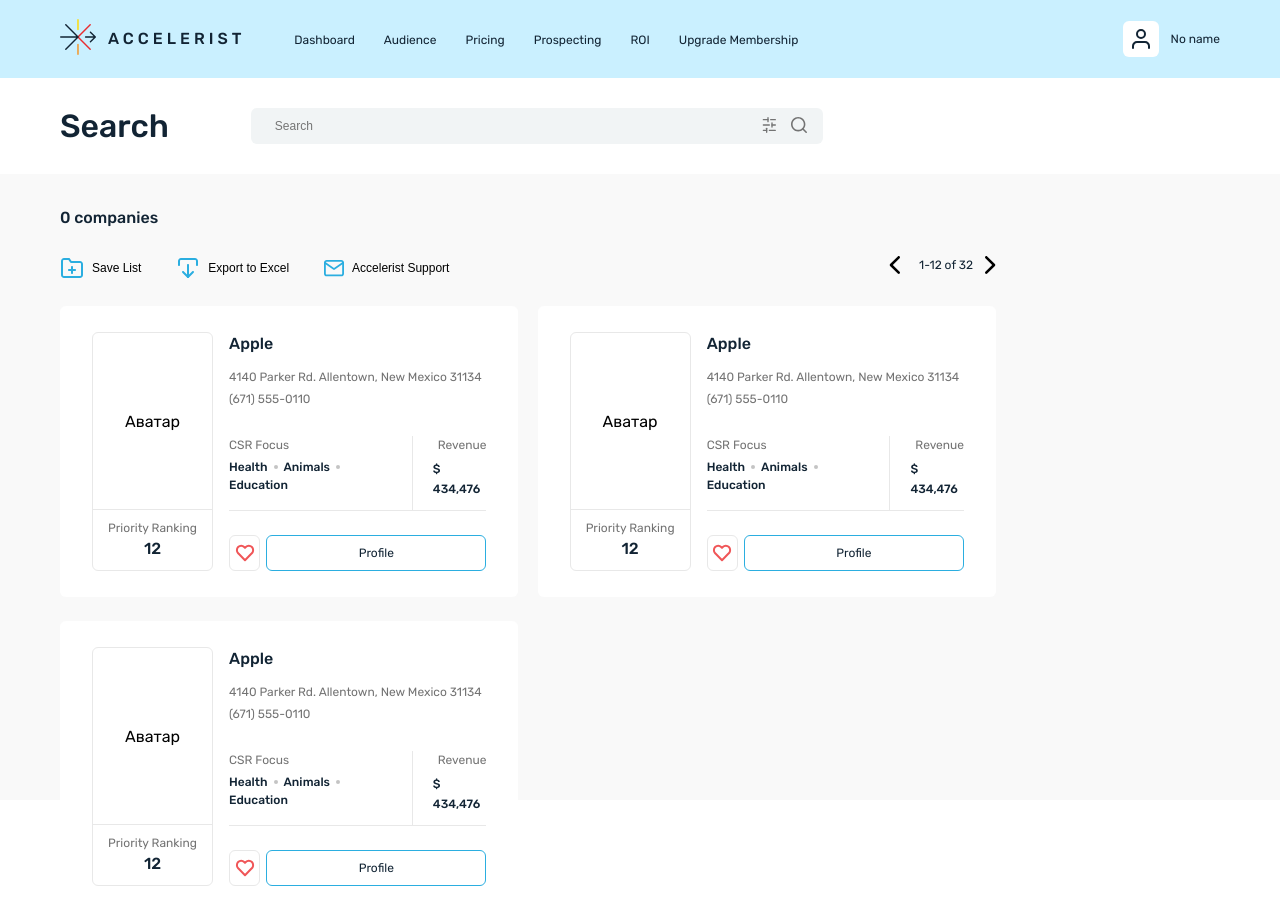
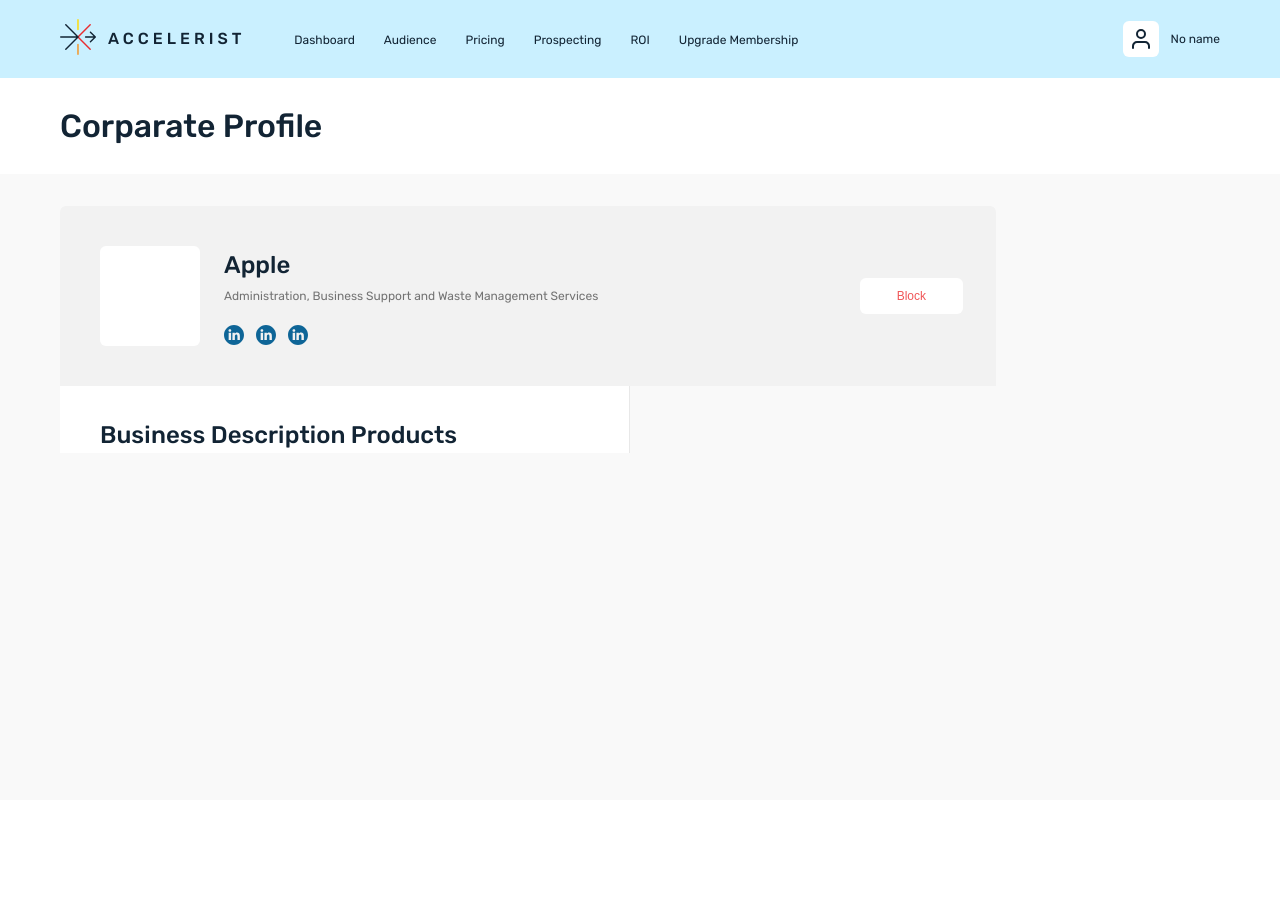
Before and after one commit to AlexIkonnikov/accelerist, a React (Create React App) app: page /profile in a window 1280 px wide. Before the commit this address led to /search. Shown: the top 924 px of the page. After the commit the page ends 800 px from the top, so only its background shows below. Built offline with nearby package versions, Linux system fonts and the light colour scheme.

Commit message:
fix: Removed part of duplicate code

```diff
--- a/src/components/Pagination/Pagination.tsx
+++ b/src/components/Pagination/Pagination.tsx
@@ -1,6 +1,6 @@
 import React, { FC, HTMLAttributes } from 'react';
 import styled from 'styled-components';
-import { ReactComponent as Arrow } from '../../assets/icons/arrow.svg';
+import { ReactComponent as Arrow} from '../../assets/icons/arrow.svg';
 
 const Pagination: FC<HTMLAttributes<HTMLDivElement>> = ({className}) => {
   return (
--- /dev/null
+++ b/src/pages/ProfilePage.tsx
@@ -0,0 +1,96 @@
+import React, { FC } from 'react';
+import styled from 'styled-components';
+import { Avatar } from '../ui/Avatar';
+import { Button } from '../ui/Button';
+import { Container } from '../ui/Container';
+import {ReactComponent as Linkedin} from './../assets/icons/linkedin.svg';
+import { TitleBlock } from '../ui/TitleBlock';
+
+const ProfilePage: FC = () => {
+  return (
+    <>
+      <TitleBlock title="Corparate Profile"/>
+      <Container variant={2}>
+        <ProfileHeader>
+          <Wrapper>
+            <Avatar isBig={true}/>
+            <InfoBlock>
+              <BoldText>Apple</BoldText>
+              <ShortDescription>Administration, Business Support and Waste Management Services</ShortDescription>
+              <IconWrapper>
+                <LinkedinIcon></LinkedinIcon>
+                <LinkedinIcon></LinkedinIcon>
+                <LinkedinIcon></LinkedinIcon>
+              </IconWrapper>
+            </InfoBlock>
+            <BlockButton variant="secondary">Block</BlockButton>
+          </Wrapper>
+        </ProfileHeader>
+        <ProfileBody>
+          <BoldText>Business Description Products</BoldText>
+        </ProfileBody>
+      </Container>
+    </>
+  );
+};
+
+const ProfileHeader = styled.div`
+  padding: 40px 33px 40px 40px;
+  background-color: #F2F2F2;
+  border-top-left-radius: 6px;
+  border-top-right-radius: 6px;
+`;
+
+const ProfileBody = styled.div`
+  padding: 32px 40px 0 40px;
+  border-right: 1px solid ${({theme}) => theme.colors.line};
+  background-color: white;
+  margin-right: 366px;
+`
+
+const Wrapper = styled.div`
+  display: flex;
+  align-items: center;
+`;
+
+const InfoBlock = styled.div`
+  margin-left: 24px;
+  flex-grow: 1;
+`;
+
+const BlockButton = styled(Button)`
+  background: white;
+  border: none;
+  padding: 9px 37px;
+  width: auto;
+  color: ${({theme}) => theme.colors.red};
+`;
+
+const BoldText = styled.p`
+  font-size: 24px;
+  line-height: 35px;
+  font-family: Rubik-Medium;
+  color: ${({theme}) => theme.colors.black};
+  margin-bottom: 4px;
+`;
+
+const ShortDescription = styled.p`
+  font-size: 12px;
+  line-height: 18px;
+  color: ${({theme}) => theme.colors.darkGray};
+  margin-bottom: 20px;
+`;
+
+const IconWrapper = styled.div`
+  height: 20px;
+  display: flex;
+  align-items: center;
+`;
+
+const LinkedinIcon = styled(Linkedin)`
+  width: 20px;
+  height: 20px;
+  margin-right: 12px;
+`;
+
+export default ProfilePage;
--- a/src/pages/ProspectsPage.tsx
+++ b/src/pages/ProspectsPage.tsx
@@ -1,18 +1,112 @@
 import React, { FC } from 'react';
 import { Container } from '../ui/Container';
 import { Counter } from '../ui/Counter';
+import { Filters } from '../ui/Filters';
 import { TitleBlock } from '../ui/TitleBlock';
-import { TransparentButton } from '../ui/TransparentButton';
+import { ReactComponent as Upload } from '../assets/icons/upload.svg';
+import styled from 'styled-components';
+import { CompanyCard } from '../ui/CompanyCard';
+import { Pagination } from '../components/Pagination';
+import { Button } from './../ui/Button';
+import { ReactComponent as Pen } from './../assets/icons/pen.svg';
 
 const ProspectsPage: FC = () => {
   return (
     <>
-      <TitleBlock title="Prospects"/>
+      <TitleBlock
+        title="Prospects"
+        render={() => {
+          return (
+            <ButtonWrapper>
+              <EditButton variant="secondary">
+                <PenIcon />
+                Edit
+              </EditButton>
+              <DeleteButton variant="secondary">Delete</DeleteButton>
+            </ButtonWrapper>
+          );
+        }}
+      />
       <Container variant={2}>
         <Counter count={0} />
+        <FiltersWrapper>
+          <Filters />
+        </FiltersWrapper>
+        <Row>
+          <BtnIcon>
+            <UploadIcon />
+            <Text>Export to Excel</Text>
+          </BtnIcon>
+          <Pagination />
+        </Row>
+        <CardWrapper>
+          <CompanyCard />
+          <CompanyCard />
+          <CompanyCard />
+        </CardWrapper>
       </Container>
     </>
   );
 };
 
+const ButtonWrapper = styled.div`
+  margin-left: auto;
+  display: flex;
+`;
+
+const PenIcon = styled(Pen)`
+  margin-right: 10px;
+`;
+
+const EditButton = styled(Button)`
+  padding: 9px 16px;
+  display: flex;
+  align-items: center;
+  margin-right: 8px;
+`;
+
+const DeleteButton = styled(Button)`
+  border: none;
+  padding: 9px 20px;
+  color: ${({ theme }) => theme.colors.red};
+`;
+
+const FiltersWrapper = styled.div`
+  margin: 24px 0;
+`;
+
+const Row = styled.div`
+  margin-bottom: 27px;
+  display: flex;
+  justify-content: space-between;
+`;
+
+const BtnIcon = styled.button`
+  padding: 0;
+  background: none;
+  border: none;
+  display: flex;
+  justify-content: center;
+  align-items: center;
+  margin-right: 35px;
+`;
+
+const UploadIcon = styled(Upload)`
+  margin-right: 8px;
+`;
+
+const Text = styled.span`
+  font-size: 12px;
+  line-height: 18px;
+`;
+
+const CardWrapper = styled.div`
+  display: flex;
+  flex-wrap: wrap;
+  justify-content: space-between;
+  @media (max-width: 375px) {
+    display: block;
+  }
+`;
+
 export default ProspectsPage;
--- a/src/route/PrivateRoute.tsx
+++ b/src/route/PrivateRoute.tsx
@@ -2,6 +2,7 @@
 import { Switch, Route, Redirect } from 'react-router-dom';
 import { MainLayout } from '../layouts/MainLayout';
 import FavoritesPage from '../pages/FavoritesPage';
+import ProfilePage from '../pages/ProfilePage';
 import ProspectsPage from '../pages/ProspectsPage';
 import SearchPage from '../pages/SearchPage';
 
@@ -12,6 +13,7 @@
         <Route path="/search" component={SearchPage} />
         <Route path="/favorites" component={FavoritesPage} />
         <Route path="/prospecting" component={ProspectsPage} />
+        <Route path="/profile" component={ProfilePage} />
         <Redirect to="/search" />
       </Switch>
     </MainLayout>
--- /dev/null
+++ b/src/ui/Avatar.tsx
@@ -0,0 +1,21 @@
+import React, { FC } from 'react';
+import styled from 'styled-components';
+
+interface AvatarProps {
+  isBig?: boolean
+}
+
+export const Avatar: FC<AvatarProps> = ({isBig = false, children}) => {
+  return <AvatarWrapper $isBig={isBig}>{children}</AvatarWrapper>;
+};
+
+const AvatarWrapper = styled.div<{$isBig: boolean}>`
+  ${({$isBig}) => {
+    return $isBig ? `width: 100px; height: 100px;` : `width: 36px; height: 36px;`
+  }}
+  background-color: ${({ theme }) => theme.colors.white};
+  border-radius: 6px;
+  display: flex;
+  justify-content: center;
+  align-items: center;
+`;
--- a/src/ui/Button.tsx
+++ b/src/ui/Button.tsx
@@ -1,42 +1,91 @@
 import React, { FC, ButtonHTMLAttributes } from 'react';
-import styled from 'styled-components';
+import styled, { css } from 'styled-components';
 import { Loader } from './Loader';
 
 interface ButtonProps extends ButtonHTMLAttributes<HTMLButtonElement> {
   isLoading?: boolean;
+  variant?: 'primary' | 'secondary';
 }
 
-export const Button: FC<ButtonProps> = ({ children, isLoading = false, disabled, ...outerProps }) => {
+export const Button: FC<ButtonProps> = ({
+  children,
+  isLoading = false,
+  variant = 'primary',
+  disabled,
+  ...outerProps
+}) => {
   return (
-    <StyledButton $isLoading={isLoading} disabled={disabled || isLoading} {...outerProps}>
-      {isLoading ? <Loader/> : children}
+    <StyledButton $variant={variant} $isLoading={isLoading} disabled={disabled || isLoading} {...outerProps}>
+      {isLoading ? <Loader /> : children}
     </StyledButton>
-  )
+  );
 };
 
-const StyledButton = styled.button<{$isLoading: boolean}>`
+interface StyledButtonProps {
+  $isLoading: boolean;
+  $variant: 'primary' | 'secondary';
+}
+
+const StyledButton = styled.button<StyledButtonProps>`
   width: 100%;
-  background-color: ${({ theme }) => theme.colors.blue};
-  color: ${({ theme }) => theme.colors.white};
-  font-family: Rubik-Medium;
-  padding: 12px 0;
   text-align: center;
   border-radius: 6px;
+  ${({ $variant, theme }) => {
+    switch ($variant) {
+      case 'primary':
+        return `
+          background-color: ${theme.colors.blue};
+          color: ${theme.colors.white};
+          font-family: Rubik-Medium;
+          padding: 12px 0;
+      `;
+      case 'secondary':
+        return `
+          background-color: transparent;
+          color: ${theme.colors.black};
+          padding: 8px 0;
+          border: 1px solid ${theme.colors.blue};
+          font-size: 12px;
+          line-height: 18px;
+        `;
+    }
+  }}
 
   &:hover {
-    background-color: #51c2ee;
+    ${({ $variant, theme }) => {
+      switch ($variant) {
+        case 'primary':
+          return `background-color: #51c2ee;`;
+        case 'secondary':
+          return `
+            background-color: #ebf9ff;
+            color: ${theme.colors.blue};
+          `;
+      }
+    }}
   }
+
   &:active {
-    background-color: #1da7dc;
+    ${({ $variant, theme }) => {
+      switch ($variant) {
+        case 'primary':
+          return `background-color: #1da7dc;`;
+        case 'secondary':
+          return `
+            color: ${theme.colors.blue};
+            background-color: ${theme.colors.secondaryBlue};
+          `;
+      }
+    }}
   }
 
   &:disabled {
     cursor: no-drop;
-    ${({$isLoading, theme}) => {
+    ${({ $isLoading, $variant,theme }) => {
       if ($isLoading) {
-        return `background-color: ${theme.colors.blue};`
+        return $variant ==='primary' ? `background-color: ${theme.colors.blue};` : `background-color: transparent;`;
       } else {
-        return ` background-color: #ceedf9; color:${theme.colors.blue};`
+        return ` background-color: #ceedf9; color:${theme.colors.blue};`;
       }
     }}
   }
--- a/src/ui/CompanyCard.tsx
+++ b/src/ui/CompanyCard.tsx
@@ -1,7 +1,7 @@
 import React, { FC } from 'react';
 import styled, { css } from 'styled-components';
 import { HeartIcon } from './icons/HeartIcon';
-import { TransparentButton } from './TransparentButton';
+import { Button } from './Button';
 
 export const CompanyCard: FC = () => {
   return (
@@ -39,7 +39,7 @@
           <HeartWrapper>
             <HeartIcon />
           </HeartWrapper>
-          <TransparentButton>Profile</TransparentButton>
+          <Button variant="secondary">Profile</Button>
         </Buttons>
       </Body>
     </Wrapper>
--- a/src/ui/CurrentUser.tsx
+++ b/src/ui/CurrentUser.tsx
@@ -1,17 +1,18 @@
-import React, {FC} from 'react';
+import React, { FC } from 'react';
 import styled from 'styled-components';
+import { Avatar } from './Avatar';
 import { UserIcon } from './icons/UserIcon';
 
 interface CurrentUserProps {
   name?: string
 }
 
-export const CurrentUser: FC<CurrentUserProps> = ({name = 'No name'}) => {
+export const CurrentUser: FC<CurrentUserProps> = ({ name = 'No name' }) => {
   return (
     <Wrapper>
-      <IconWrapper>
-        <UserIcon/>
-      </IconWrapper>
+      <Avatar>
+        <UserIcon />
+      </Avatar>
       <UserName>{name}</UserName>
     </Wrapper>
   );
@@ -22,19 +23,9 @@
   align-items: center;
 `;
 
-const IconWrapper = styled.div`
-  width: 36px;
-  height: 36px;
-  background-color: ${({theme}) => theme.colors.white};
-  border-radius: 6px;
-  display: flex;
-  justify-content: center;
-  align-items: center;
-  margin-right: 12px;
-`;
-
 const UserName = styled.span`
   font-size: 12px;
   line-height: 18px;
-  color: ${({theme}) => theme.colors.black}
-`
+  margin-left: 12px;
+  color: ${({ theme }) => theme.colors.black};
+`;
--- /dev/null
+++ b/src/ui/Filters.tsx
@@ -0,0 +1,40 @@
+import React, { FC } from 'react';
+import styled from 'styled-components';
+
+export const Filters: FC = () => {
+  return (
+    <>
+      <Text>Filters</Text>
+      <FilterWrapper>
+        <Filter className="filter-item">Travel Industry</Filter>
+        <Filter className="filter-item">Health</Filter>
+        <Filter className="filter-item">National</Filter>
+      </FilterWrapper>
+    </>
+  );
+};
+
+const Text = styled.p`
+  color: ${({ theme }) => theme.colors.darkGray};
+  font-size: 12px;
+  line-height: 18px;
+  margin-bottom: 8px;
+`;
+
+const FilterWrapper = styled.ul`
+  display: flex;
+  align-items: center;
+`;
+
+const Filter = styled.li`
+  padding: 6px 10px;
+  border: 1px solid ${({ theme }) => theme.colors.secondaryBlue};
+  border-radius: 6px;
+  margin-right: 8px;
+  &.filter-item:first-child {
+    margin-left: 19px;
+  }
+  &.filter-item:last-child {
+    margin-right: 0;
+  }
+`;
--- a/src/ui/TransparentButton.tsx
+++ /dev/null
@@ -1,48 +0,0 @@
-import React, { FC, ButtonHTMLAttributes } from 'react';
-import styled from 'styled-components';
-import { Loader } from './Loader';
-
-interface ButtonProps extends ButtonHTMLAttributes<HTMLButtonElement> {
-  isLoading?: boolean;
-}
-
-export const TransparentButton: FC<ButtonProps> = ({isLoading = false, disabled, children, ...outerProps}) => {
-  return (
-    <StyledButton $isLoading={isLoading} disabled={disabled || isLoading} {...outerProps}>
-      {isLoading ? <Loader/> : children}
-    </StyledButton>
-  );
-};
-
-const StyledButton = styled.button<{$isLoading: boolean}>`
-  width: 100%;
-  background-color: transparent;
-  color: ${({ theme }) => theme.colors.black};
-  font-family: Rubik-Regular;
-  padding: 8px 0;
-  text-align: center;
-  border: 1px solid ${({ theme }) => theme.colors.blue};
-  border-radius: 6px;
-  font-size: 12px;
-  line-height: 18px;
-
-  &:hover {
-    background-color: #EBF9FF;
-    color: ${({ theme }) => theme.colors.blue};
-  }
-  &:active {
-    color: ${({ theme }) => theme.colors.blue};
-    background-color: ${({ theme }) => theme.colors.secondaryBlue};
-  }
-
-  &:disabled {
-    cursor: no-drop;
-    ${({$isLoading, theme}) => {
-      if ($isLoading) {
-        return `background-color: transparent;`
-      } else {
-        return ` background-color: #ceedf9; color:${theme.colors.blue};`
-      }
-    }}
-  }
-`;
```
Also changed, not shown: src/assets/icons/linkedin.svg (added).
